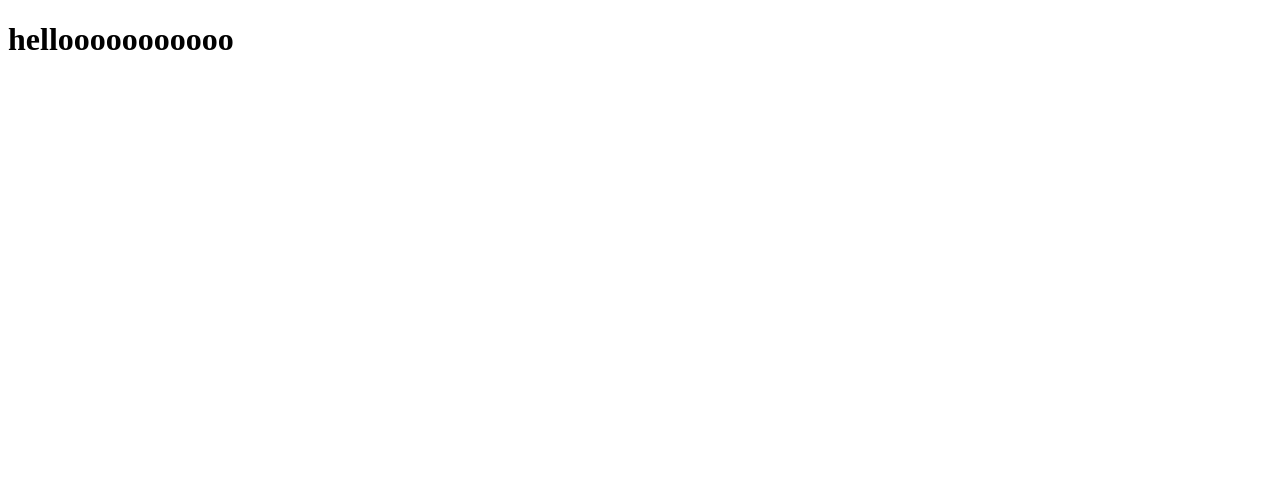
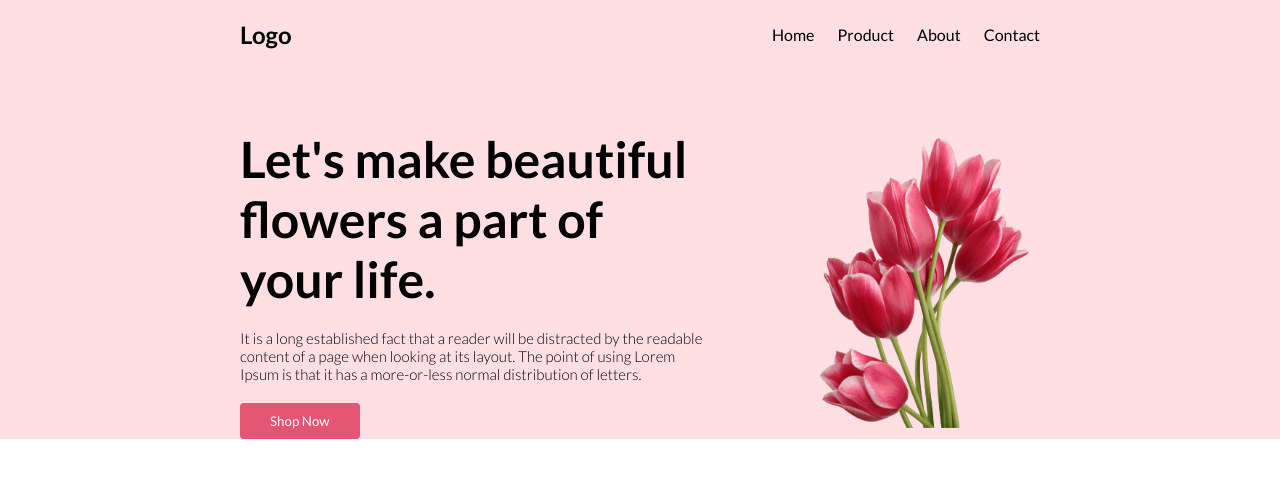
Before and after one commit to srabonGit25/Responsive-Flower-Shop-, a plain HTML site: page index.html in a window 1280 px wide. Drawn offline with Linux system fonts and the light colour scheme.

Commit message:
Second Commit

```diff
--- a/index.css
+++ b/index.css
@@ -0,0 +1,58 @@
+*{
+     margin: 0px;
+     font-family: "Lato", sans-serif;
+     font-style: normal;
+}
+/* Nav bar section */
+.bg-color{
+    background-color: rgb(255, 222, 228);
+}
+.total-nav{
+    display: flex;
+    align-items: center;
+    justify-content: space-between;
+    padding-top: 20px;
+    margin-left: 240px;
+    margin-right: 240px;
+}
+.nav-single-item a{
+    text-decoration: none;
+    color: black;
+    margin-left: 20px;
+}
+
+/* Header Section */
+.header-section-display{
+    display: flex;
+    align-items: center;
+    justify-content: space-around;
+    margin-top: 80px;
+    margin-left: 240px;
+    margin-right: 240px;
+    padding-bottom: 0px;
+    gap: 95px;
+}
+.header-image{
+    width: 100%;
+    height: 100%;
+}
+.header-section-text h2{
+    font-size: 50px;
+    margin-bottom: 20px;
+}
+.header-section-text p{
+    font-size: 15px;
+    font-weight: 350;
+}
+.header-btn{
+    text-align: center;
+    padding-top: 10px;
+    padding-bottom: 10px;
+    padding-left: 30px;
+    padding-right: 30px;
+    margin-top: 20px;
+    background-color: #E55473;
+    border: none;
+    border-radius: 4px;
+    color: white;
+}
--- a/index.html
+++ b/index.html
@@ -3,9 +3,53 @@
 <head>
     <meta charset="UTF-8">
     <meta name="viewport" content="width=device-width, initial-scale=1.0">
-    <title>Document</title>
+    <title>Flower Shop</title>
+    <link rel="stylesheet" href="index.css">
+    <link href="https://fonts.googleapis.com/css2?family=Lato:ital,wght@0,100;0,300;0,400;0,700;0,900;1,100;1,300;1,400;1,700;1,900&display=swap" rel="stylesheet">
 </head>
 <body>
-    <h1>hellooooooooooo</h1>
+   <div class="bg-color">
+     <header>
+        <nav>
+            <div class="total-nav">
+                <div>
+                    <h1>Logo</h1>
+                </div>
+                <div class="nav-single-item">
+                    <a href="">Home</a>
+                    <a href="">Product</a>
+                    <a href="">About</a>
+                    <a href="">Contact</a>
+                </div>
+            </div>
+        </nav>
+    </header>
+    <main>
+        <!-- Header Section -->
+        <section>
+            <div class="header-section-display">
+                <div class="header-section-text">
+                    <h2>Let's make beautiful flowers a part of your life.</h2>
+                    <p>It is a long established fact that a reader will be distracted by the readable content of a page when looking at its layout. The point of using Lorem Ipsum is that it has a more-or-less normal distribution of letters.</p>
+                    <button class="header-btn">Shop Now</button>
+                </div>
+                <div>
+                    <img class="header-image" src="/Flower Asset/pngwing 10.png" alt="">
+                </div>
+            </div>
+        </section>
+        <!-- Our Feature Flowers -->
+         <section>
+            <div>
+                <div>
+                    <h2></h2>
+                </div>
+            </div>
+         </section>
+    </main>
+   </div>
+    <footer>
+
+    </footer>
 </body>
 </html>
```
